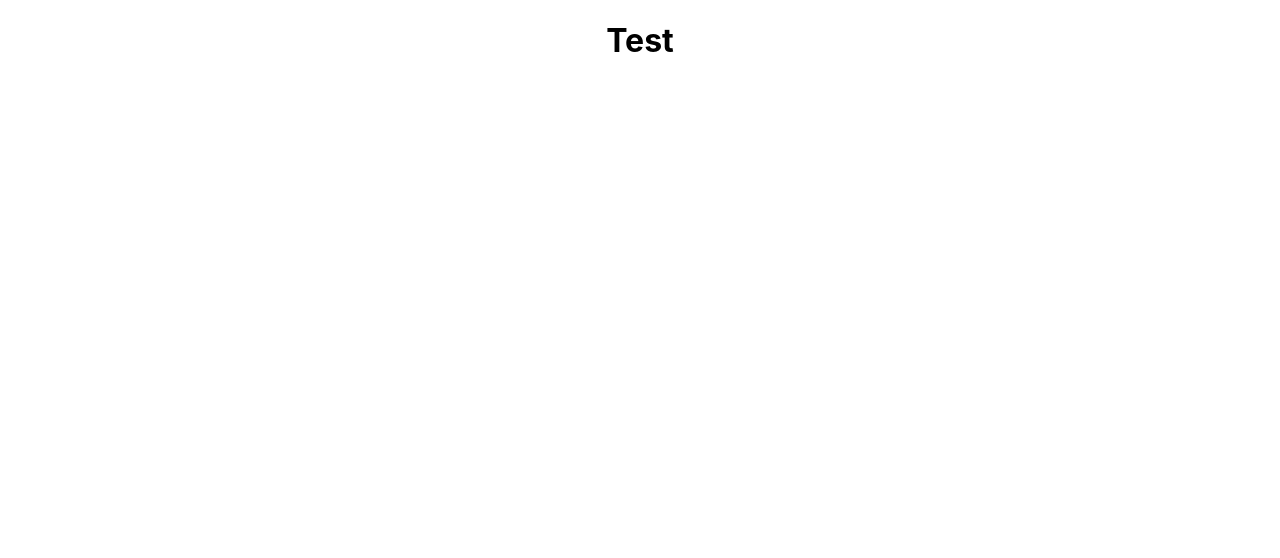
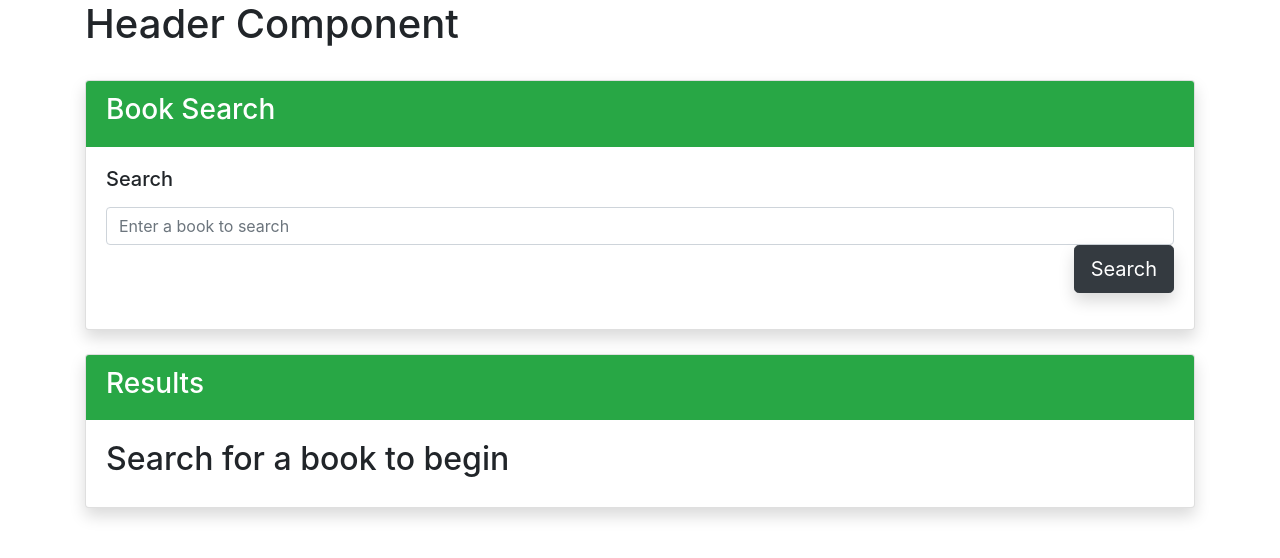
Before and after one commit to timegated/react-books-search, a React (Create React App) app in the folder client/: page / in a window 1280 px wide. Shown: the top 558 px of the page. Built offline with nearby package versions, Linux system fonts and the light colour scheme.

Commit message:
working on front-end layout with react-bootstrap

```diff
--- a/client/package.json
+++ b/client/package.json
@@ -4,7 +4,9 @@
   "private": true,
   "proxy": "http://localhost:3001/",
   "dependencies": {
+    "axios": "^0.19.0",
     "react": "^16.9.0",
+    "react-bootstrap": "^1.0.0-beta.12",
     "react-dom": "^16.9.0",
     "react-router-dom": "^5.0.1",
     "react-scripts": "3.1.1"
--- a/client/public/index.html
+++ b/client/public/index.html
@@ -14,6 +14,7 @@
       manifest.json provides metadata used when your web app is installed on a
       user's mobile device or desktop. See https://developers.google.com/web/fundamentals/web-app-manifest/
     -->
+    <link rel="stylesheet" href="https://stackpath.bootstrapcdn.com/bootstrap/4.3.1/css/bootstrap.min.css">
 
     <!--
       Notice the use of %PUBLIC_URL% in the tags above.
--- a/client/src/App.js
+++ b/client/src/App.js
@@ -1,13 +1,11 @@
 import React, { Component } from 'react';
-
 import './App.css';
+import Route from './routes/Route'
 
 class App extends Component {
   render() {
     return (
-      <div className="App">
-       <h1>Test</h1>
-      </div>
+      <Route />
     );
   }
 
--- /dev/null
+++ b/client/src/components/BookItems/BookItems.js
@@ -0,0 +1,56 @@
+import React from 'react';
+import Col from 'react-bootstrap/Col';
+import Row from 'react-bootstrap/Row';
+import Button from 'react-bootstrap/Button';
+import ListGroup from 'react-bootstrap/ListGroup';
+
+const bookList = (props) => {
+    return (
+        <ListGroup>
+            {props.books.map(book => (
+                <ListGroup.Item as="li">
+                    <Row className="book-list">
+                        <Col md={8}>
+                            <h3>{book.title}</h3>
+                            {book.subtitle !== undefined && book.subtitle.length > 0 && (
+                                <h5>{book.subtitle}</h5>
+                            )}
+                        </Col>
+                        <Col md={4}>
+                            <div>
+                                <Button>
+                                    View
+                                </Button>
+                                <Button>
+                                    Save
+                                </Button>
+                                <Button>
+                                    Delete
+                                </Button>
+                            </div>
+                        </Col>
+                    </Row>
+                    <Row>
+                        <Col md={6}>
+                            <p>Written by: {book.authors.join(', ')}</p>
+                        </Col>
+                    </Row>
+                    <Row>
+                        <Col xs={12} sm={4} md={2}>
+                            <img
+                            src={book.image}
+                            alt={book.title}
+                            className="img-thumbnail img-fluid w-100"
+                            />
+                        </Col>
+                        <Col xs={12} sm={8} md={10}>
+                                <p>{book.description}</p>
+                        </Col>
+                    </Row>
+                </ListGroup.Item>
+            ))}
+        </ListGroup>
+    )
+}
+
+export default bookList
--- /dev/null
+++ b/client/src/components/Nav/Nav.js
@@ -0,0 +1,16 @@
+import React from 'react';
+import { Link, NavLink } from 'react-router-dom';
+import Navbar from 'react-bootstrap/Navbar';
+import Nav from 'react-bootstrap/Nav';
+
+const nav = () => {
+    return (
+        <Navbar className="mb-2 p-3" bg="primary" variant="dark" expand="sm">
+            <Link className="navbar-brand" to="/">
+                Book Search
+            </Link>
+        </Navbar>
+    )
+}
+
+export default Nav
--- /dev/null
+++ b/client/src/pages/search.js
@@ -0,0 +1,84 @@
+import React, { Component } from "react";
+import Container from "react-bootstrap/Container";
+import Row from "react-bootstrap/Row";
+import Col from "react-bootstrap/Col";
+import Card from "react-bootstrap/Card";
+import Form from "react-bootstrap/Form";
+import Button from "react-bootstrap/Button";
+import API from "../utils/API";
+import BookList from '../components/BookItems/BookItems'
+//Search component will contain ajax calls to the back-end
+//Handles all the logic for searching the GBAPI
+
+class Search extends Component {
+    state = {
+        books: []
+    }
+
+  render() {
+    return (
+      <Container>
+        <Row>
+          <Col md={12}>
+            <h1>Header Component</h1>
+          </Col>
+          <Col md={12}>
+            <Card className="mt-4 shadow">
+              <Card.Header className="border-bottom-0 bg-success text-white">
+                <h3>Book Search</h3>
+              </Card.Header>
+              <Card.Body>
+                <Form>
+                  <Form.Group>
+                    <Form.Label>
+                      <h5>Search</h5>
+                    </Form.Label>
+                    <Form.Control
+                      type="text"
+                      placeholder="Enter a book to search"
+                    />
+                    <Form.Control.Feedback type="invalid">
+                      Provide a valid search phrase
+                    </Form.Control.Feedback>
+                    <div className="d-flex justify-content-end">
+                      <Button
+                        variant="dark"
+                        type="submit"
+                        size="lg"
+                        className="shadow"
+                      >
+                        Search
+                      </Button>
+                    </div>
+                  </Form.Group>
+                </Form>
+              </Card.Body>
+            </Card>
+          </Col>
+        </Row>
+        <Row>
+            <Col md={12}>
+                <Card className="mt-4 shadow">
+                    <Card.Header className="border-bottom-0 bg-success text-white">
+                        <h3>Results</h3>
+                    </Card.Header>
+                    <Card.Body>
+                        {!this.state.books.length ? (
+                            <h2>Search for a book to begin</h2>
+                        ) : (
+                            <BookList books=
+                            {this.state.books}
+                            handleBookAction={this.handleBookAction}
+                            action={this.state.action}
+                            />
+                        )}
+                    </Card.Body>
+                </Card>
+            </Col>
+        </Row>
+      </Container>
+    );
+  }
+}
+
+export default Search;
--- /dev/null
+++ b/client/src/routes/Route.js
@@ -0,0 +1,19 @@
+import React from 'react';
+import { BrowserRouter as Router, Route, Switch } from 'react-router-dom';
+import Nav from '../components/Nav/Nav';
+import Search from '../pages/search'
+
+const route = () => {
+    return (
+        <Router>
+            <React.Fragment>
+                <Nav />
+                <Switch>
+                    <Route exact path="/" component={Search} />
+                </Switch>
+            </React.Fragment>
+        </Router>
+    )
+}
+
+export default route;
--- /dev/null
+++ b/client/src/utils/API.js
@@ -0,0 +1,14 @@
+import axios from 'axios'
+
+
+const ajax = axios.create({
+    headers: {
+        'Content-Type': 'application/json'
+    }
+})
+//Basic crud operations go here
+export default {
+    searchBooks: query => {
+        return ajax.get('/api/google', {params: {q: query}})
+    }
+}
```
Also changed, not shown: 2 other files (tests, documents, lock files or other folders).
